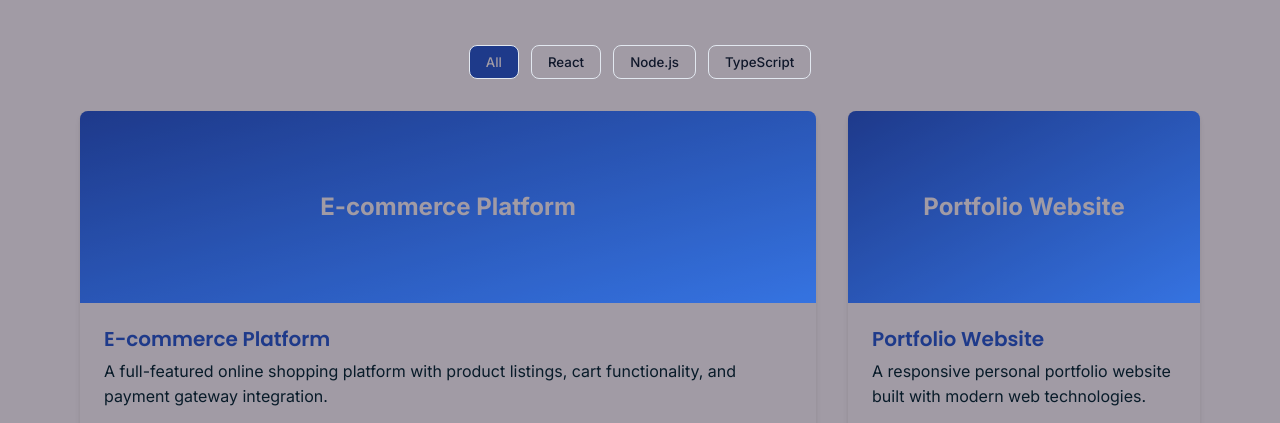
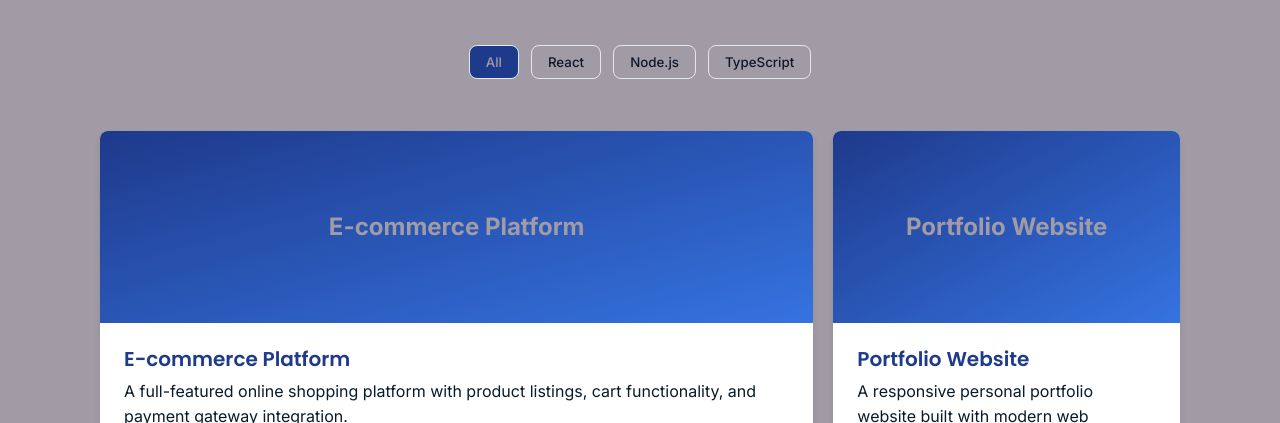
Before and after one commit to JaySam001-web/My-potfolio, a plain HTML site: page index.html in a window 1280 px wide. Shown: the part 1680-2103 px from the top of the page. Drawn offline with Linux system fonts and the light colour scheme.

Commit message:
my portfolio

```diff
--- a/script.js
+++ b/script.js
@@ -151,14 +151,11 @@ function filterProjects(filter) {
 
 // Display projects in the DOM
 function displayProjects(projectsList) {
-  // Clear projects container
-  projectsContainer.innerHTML = '';
+  projectsContainer.innerHTML = ''; // Clear the container
 
-  // Add projects to container
   projectsList.forEach(project => {
     const card = document.createElement('div');
     card.className = `project-card ${project.featured ? 'project-featured' : ''}`;
-
     card.innerHTML = `
       <div class="project-image">
         <div class="project-overlay">
@@ -169,28 +166,19 @@ function displayProjects(projectsList) {
       <div class="project-content">
         <h3 class="project-title">${project.title}</h3>
         <p class="project-description">${project.description}</p>
-
         <div class="project-tags">
           ${project.tags.map(tag => `<span class="project-tag">${tag}</span>`).join('')}
         </div>
-
         <div class="project-links">
-          ${project.githubUrl ? `
-            <a href="${project.githubUrl}" target="_blank" rel="noopener noreferrer" class="project-link btn-secondary">
-              <i class="fab fa-github"></i> Code
-            </a>
-          ` : ''}
-          ${project.demoUrl ? `
-            <a href="${project.demoUrl}" target="_blank" rel="noopener noreferrer" class="project-link btn-primary">
-              <i class="fas fa-external-link-alt"></i> Live Demo
-            </a>
-          ` : ''}
+          ${project.githubUrl ? `<a href="${project.githubUrl}" target="_blank" class="project-link btn-secondary"><i class="fab fa-github"></i> Code</a>` : ''}
+          ${project.demoUrl ? `<a href="${project.demoUrl}" target="_blank" class="project-link btn-primary"><i class="fas fa-external-link-alt"></i> Live Demo</a>` : ''}
         </div>
       </div>
     `;
-
     projectsContainer.appendChild(card);
   });
+
+  console.log('Projects displayed:', projectsList); // Debugging
 }
 
 // Handle contact form submission
--- a/style.css
+++ b/style.css
@@ -472,16 +472,27 @@
 
   .projects-grid {
     display: grid;
-    grid-template-columns: 1fr;
-    gap: 2rem;
+    grid-template-columns: repeat(auto-fit, minmax(300px, 1fr)); /* Responsive grid */
+    gap: 20px; /* Space between cards */
+    padding: 20px;
   }
 
   .project-card {
-    background-color: var(--white);
-    border-radius: var(--radius);
+    background: #fff;
+    border-radius: 8px;
+    box-shadow: 0 4px 6px rgba(0, 0, 0, 0.1);
     overflow: hidden;
-    box-shadow: var(--shadow);
-    transition: var(--transition);
+    transition: transform 0.3s ease;
+  }
+
+  .project-card:hover {
+    transform: translateY(-5px); /* Add hover effect */
+  }
+
+  .project-card img {
+    width: 100%; /* Ensure images are responsive */
+    height: auto;
+    display: block;
   }
 
   .project-card:hover {
@@ -1021,3 +1032,13 @@
       grid-template-columns: repeat(4, 1fr);
     }
   }
+
+  @media (max-width: 768px) {
+    .projects-grid {
+      grid-template-columns: 1fr; /* Single column on small screens */
+    }
+
+    .project-card {
+      margin: 0 auto; /* Center the cards */
+    }
+  }
```
